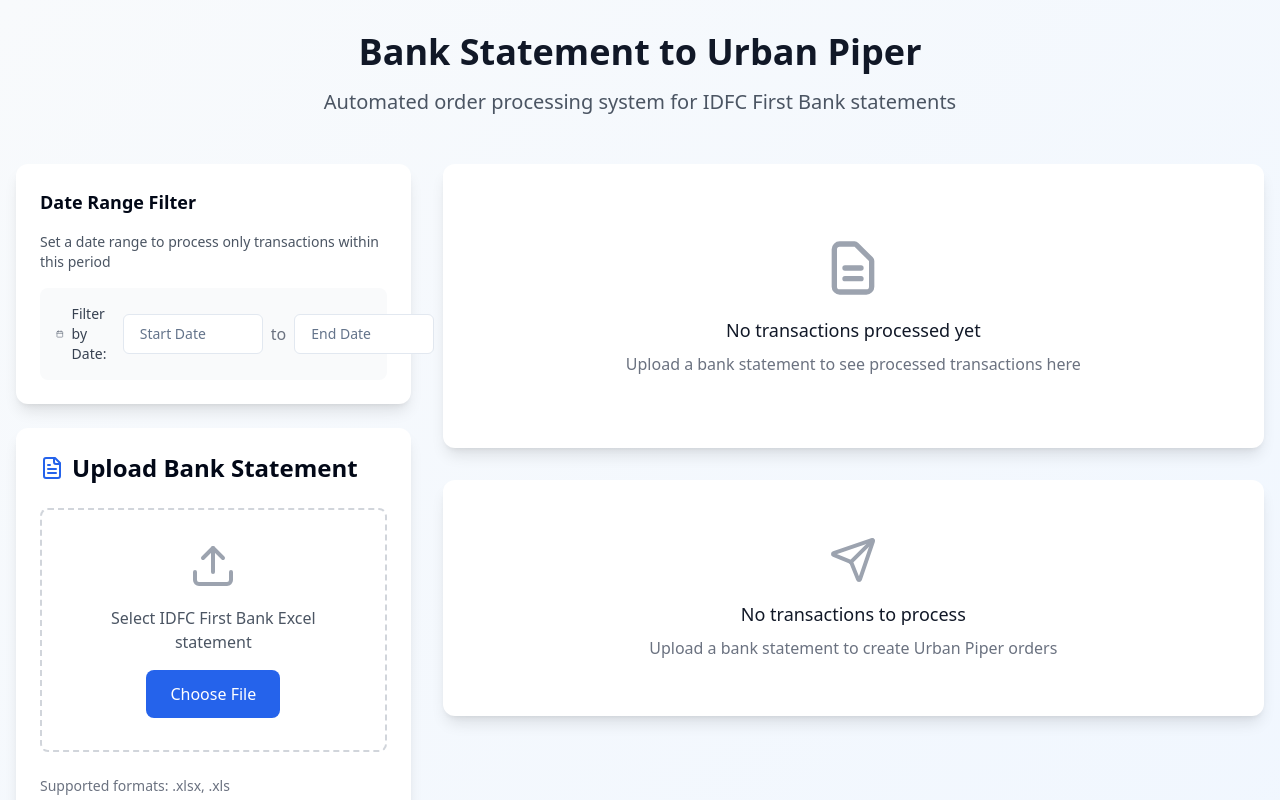
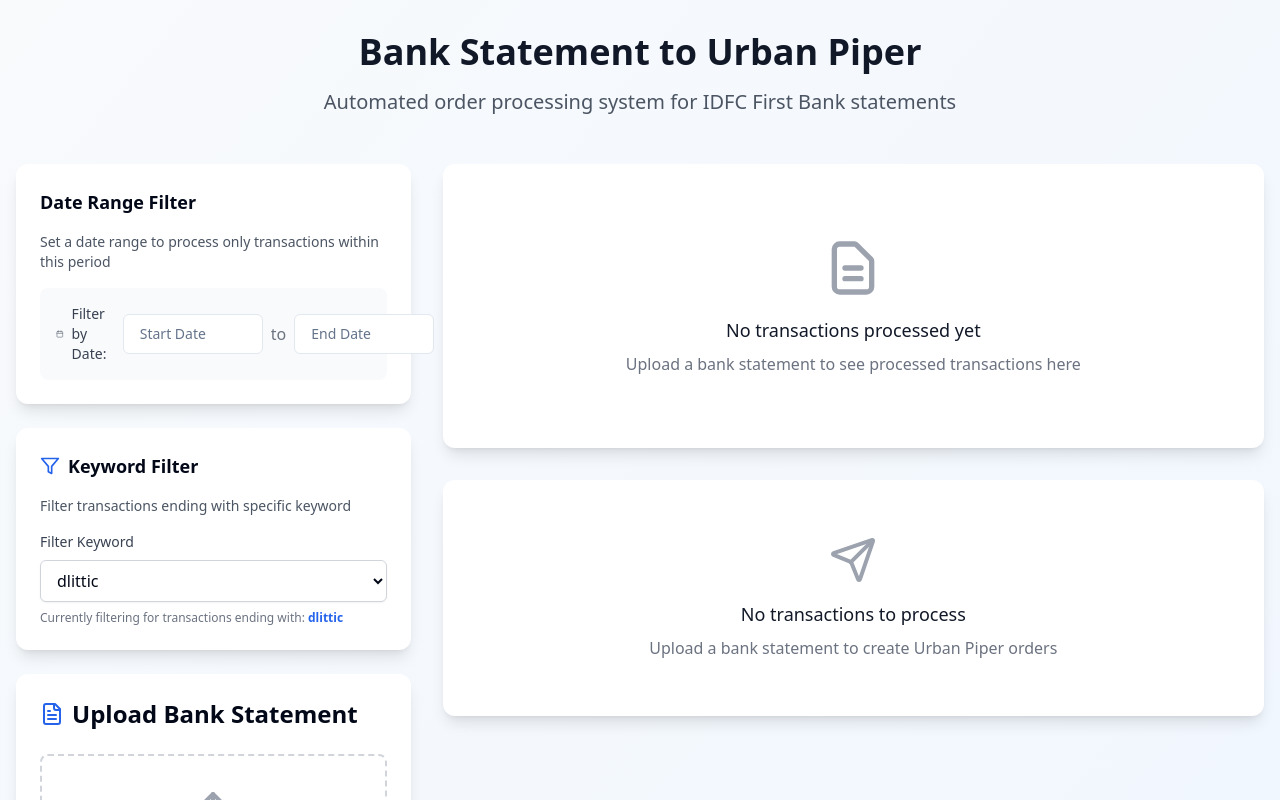
Before and after one commit to hmmonotone/litti-piper-link, a React (Vite) app: page / in a window 1280 px wide. Shown: the top 800 px of the page. Built offline with nearby package versions, Linux system fonts and the light colour scheme.

Commit message:
Add transaction filter keyword dropdown

```diff
--- a/src/components/FileUploadSection.tsx
+++ b/src/components/FileUploadSection.tsx
@@ -1,6 +1,6 @@
 
 import React, { useCallback, useState } from 'react';
-import { Upload, FileText, Loader2 } from 'lucide-react';
+import { Upload, FileText, Loader2, Filter } from 'lucide-react';
 import { Transaction } from '../types/transaction';
 import { processExcelFile } from '../utils/excelProcessor';
 import DateRangeFilter from './DateRangeFilter';
@@ -18,6 +18,7 @@ const FileUploadSection: React.FC<FileUploadSectionProps> = ({
 }) => {
   const [startDate, setStartDate] = useState<Date | null>(null);
   const [endDate, setEndDate] = useState<Date | null>(null);
+  const [keyword, setKeyword] = useState<string>('dlittic');
 
   const handleFileUpload = useCallback(async (event: React.ChangeEvent<HTMLInputElement>) => {
     const file = event.target.files?.[0];
@@ -29,14 +30,14 @@ const FileUploadSection: React.FC<FileUploadSectionProps> = ({
       // Simulate processing delay
       await new Promise(resolve => setTimeout(resolve, 2000));
 
-      const transactions = await processExcelFile(file, startDate, endDate);
+      const transactions = await processExcelFile(file, startDate, endDate, keyword);
       onFileProcessed(transactions);
     } catch (error) {
       console.error('Error processing file:', error);
     } finally {
       setIsProcessing(false);
     }
-  }, [onFileProcessed, setIsProcessing, startDate, endDate]);
+  }, [onFileProcessed, setIsProcessing, startDate, endDate, keyword]);
 
   const handleClearFilter = () => {
     setStartDate(null);
@@ -57,6 +58,34 @@ const FileUploadSection: React.FC<FileUploadSectionProps> = ({
           onEndDateChange={setEndDate}
           onClear={handleClearFilter}
         />
+      </div>
+
+      <div className="bg-white rounded-xl shadow-lg p-6">
+        <h3 className="text-lg font-semibold mb-4 flex items-center gap-2">
+          <Filter className="h-5 w-5 text-blue-600" />
+          Keyword Filter
+        </h3>
+        <p className="text-sm text-gray-600 mb-4">
+          Filter transactions ending with specific keyword
+        </p>
+        <div className="space-y-2">
+          <label className="block text-sm font-medium text-gray-700">
+            Filter Keyword
+          </label>
+          <select
+            value={keyword}
+            onChange={(e) => setKeyword(e.target.value)}
+            className="w-full px-3 py-2 border border-gray-300 rounded-md shadow-sm focus:outline-none focus:ring-2 focus:ring-blue-500 focus:border-blue-500 bg-white"
+          >
+            <option value="dlittic">dlittic</option>
+            <option value="swiggy">swiggy</option>
+            <option value="zomato">zomato</option>
+            <option value="uber">uber</option>
+          </select>
+          <p className="text-xs text-gray-500">
+            Currently filtering for transactions ending with: <span className="font-semibold text-blue-600">{keyword}</span>
+          </p>
+        </div>
       </div>
 
       <div className="bg-white rounded-xl shadow-lg p-6">
--- a/src/utils/excelProcessor.ts
+++ b/src/utils/excelProcessor.ts
@@ -12,7 +12,8 @@ const MENU_PRICES = {
 export const processExcelFile = async (
   file: File,
   startDate?: Date | null,
-  endDate?: Date | null
+  endDate?: Date | null,
+  keyword: string = 'dlittic'
 ): Promise<Transaction[]> => {
   try {
     const arrayBuffer = await file.arrayBuffer();
@@ -88,13 +89,13 @@ export const processExcelFile = async (
       // Filter conditions:
       // 1. Must have a valid transaction date
       // 2. Must be a credit transaction (credit > 0)
-      // 3. Must contain "dlittic" at the end of particulars
+      // 3. Must contain the specified keyword at the end of particulars
       // 4. Must be within the specified date range (if provided)
       if (isValidDate &&
           credit > 0 &&
-          particulars.toLowerCase().trim().endsWith('dlittic') &&
+          particulars.toLowerCase().trim().endsWith(keyword.toLowerCase()) &&
           isInDateRange) {
-        console.log(`Processing dLittic credit transaction: ${particulars} - ₹${credit}`);
+        console.log(`Processing ${keyword} credit transaction: ${particulars} - ₹${credit}`);
 
         // Parse order details from transaction amount
         const orderDetails = parseOrderFromAmount(credit);
@@ -132,7 +133,7 @@ export const processExcelFile = async (
       }
     }
 
-    console.log(`Processed ${transactions.length} dLittic credit transactions`);
+    console.log(`Processed ${transactions.length} ${keyword} credit transactions`);
     return transactions;
 
   } catch (error) {
```
